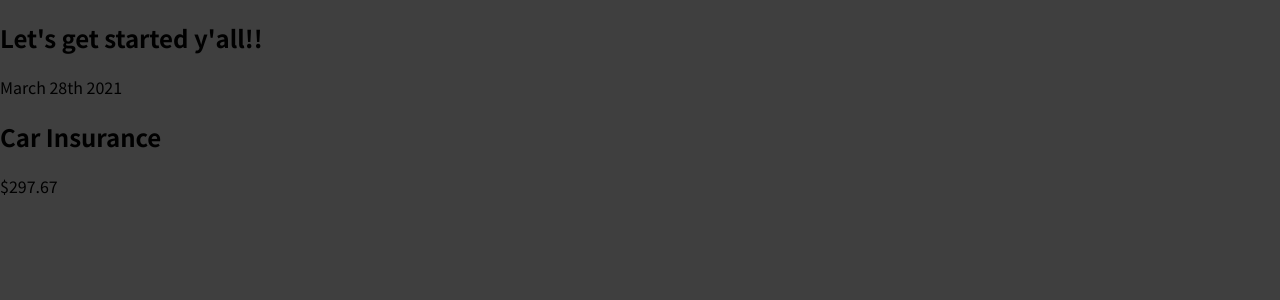
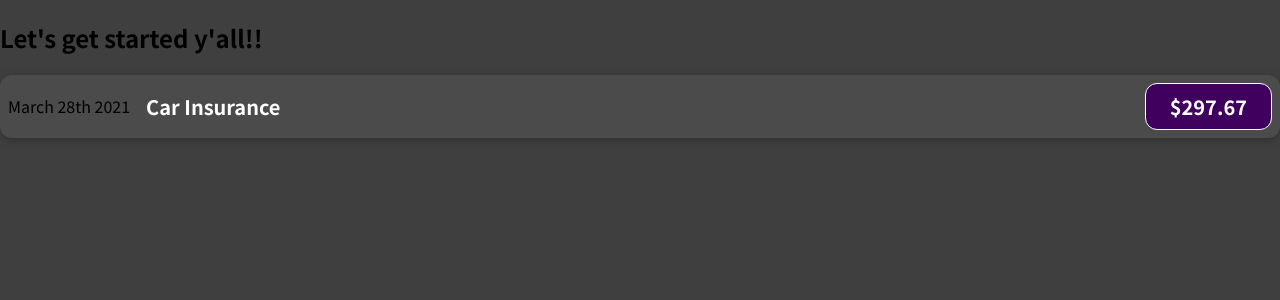
Before and after one commit to israelmalagutti/React---The-Complete-Guide, a JavaScript app in the folder code/: page / in a window 1280 px wide. Shown: the top 300 px of the page. Built offline with nearby package versions, Linux system fonts and the light colour scheme.

Commit message:
04-adding-basic-css-styling

```diff
--- /dev/null
+++ b/code/src/components/ExpenseItem.css
@@ -0,0 +1,56 @@
+.expense-item {
+  display: flex;
+  justify-content: space-between;
+  align-items: center;
+  box-shadow: 0 2px 8px rgba(0, 0, 0, 0.25);
+  padding: 0.5rem;
+  margin: 1rem 0;
+  border-radius: 12px;
+  background-color: #4b4b4b;
+}
+
+.expense-item__description {
+  display: flex;
+  flex-direction: column;
+  gap: 1rem;
+  align-items: flex-end;
+  flex-flow: column-reverse;
+  justify-content: flex-start;
+  flex: 1;
+}
+
+.expense-item h2 {
+  color: #3a3a3a;
+  font-size: 1rem;
+  flex: 1;
+  margin: 0 1rem;
+  color: white;
+}
+
+.expense-item__price {
+  font-size: 1rem;
+  font-weight: bold;
+  color: white;
+  background-color: #40005d;
+  border: 1px solid white;
+  padding: 0.5rem;
+  border-radius: 12px;
+}
+
+@media (min-width: 580px) {
+  .expense-item__description {
+    flex-direction: row;
+    align-items: center;
+    justify-content: flex-start;
+    flex: 1;
+  }
+
+  .expense-item__description h2 {
+    font-size: 1.25rem;
+  }
+
+  .expense-item__price {
+    font-size: 1.25rem;
+    padding: 0.5rem 1.5rem;
+  }
+}
--- a/code/src/components/ExpenseItem.js
+++ b/code/src/components/ExpenseItem.js
@@ -1,12 +1,13 @@
-import React from "react";
+import "./ExpenseItem.css";
 
-const ExpenseItem = ({ date, expenseType, value }) => {
+const ExpenseItem = ({ date, expenseType, price }) => {
   return (
-    <div>
+    <div className="expense-item">
       <div>{date || "March 28th 2021"}</div>
-      <div>
+
+      <div className="expense-item__description">
         <h2>{expenseType || "Car Insurance"}</h2>
-        <div>${value || 297.67}</div>
+        <div className="expense-item__price">${price || 297.67}</div>
       </div>
     </div>
   );
```
